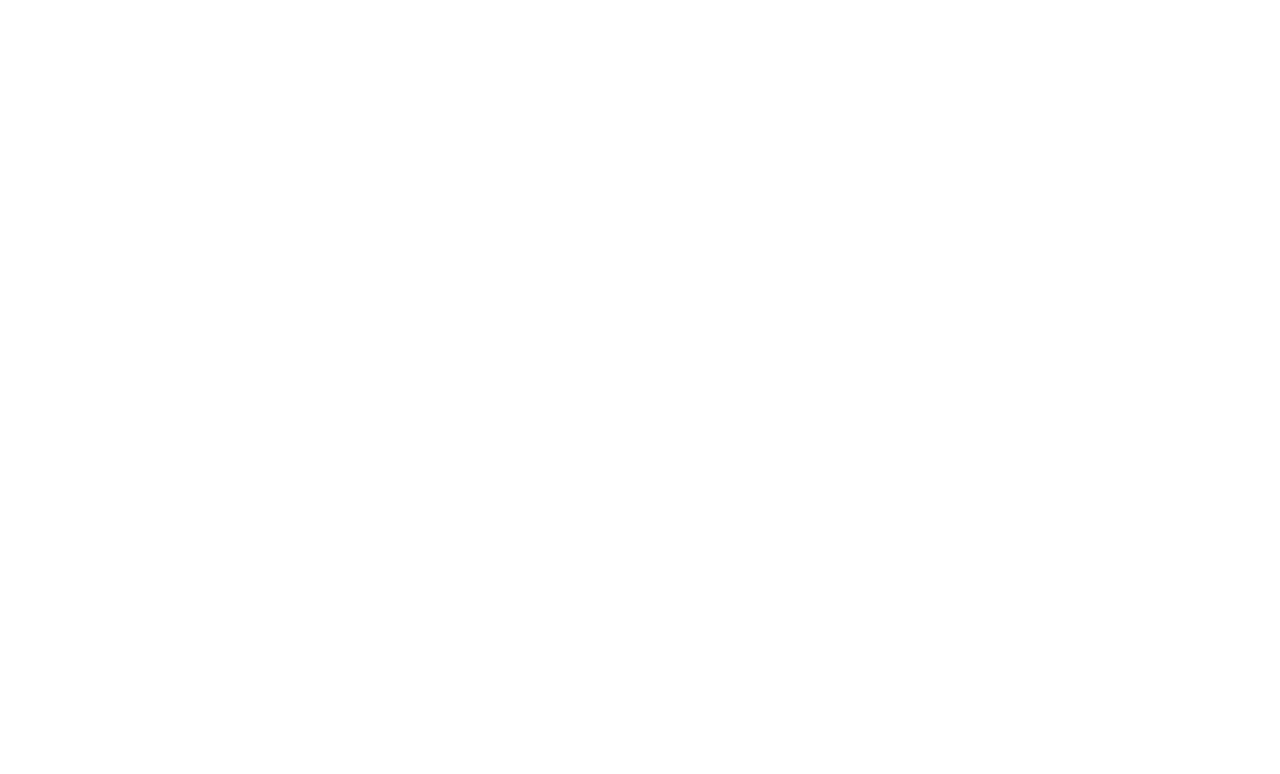
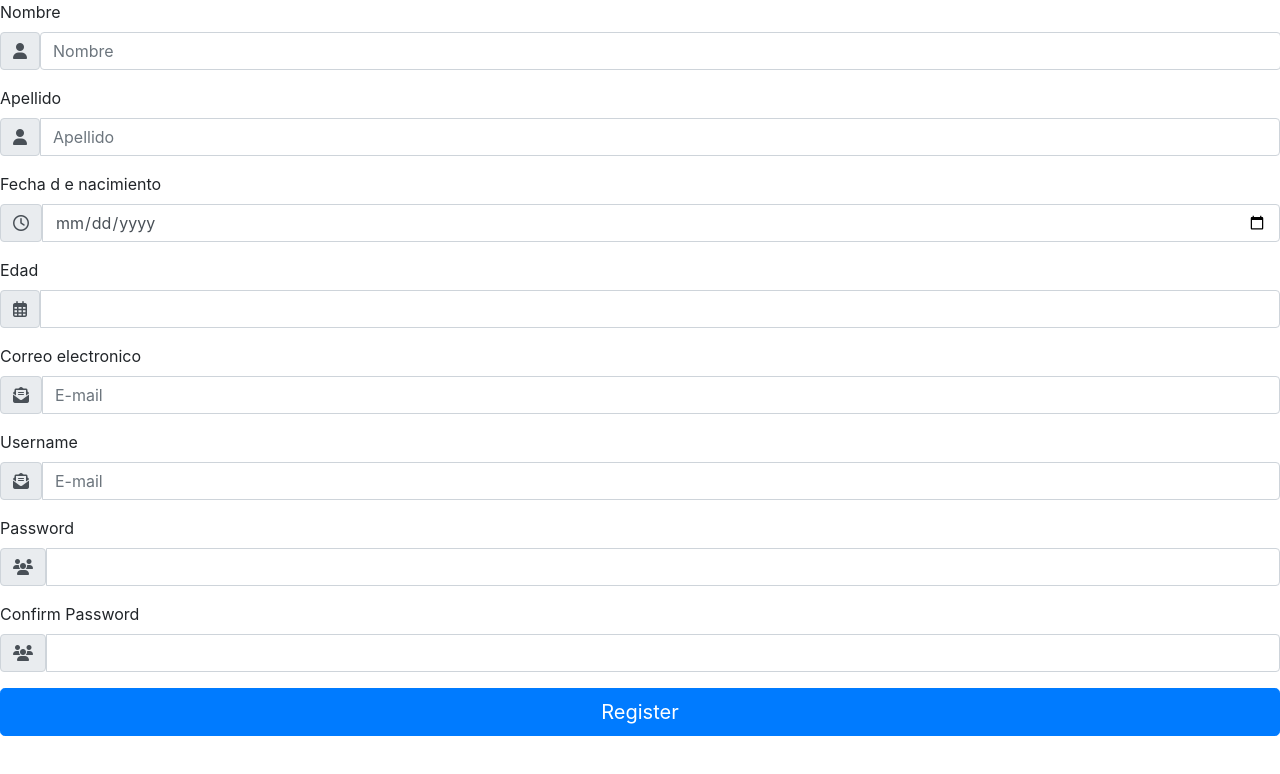
Before and after one commit to fransguitar/Servidor-HTML, a plain HTML site: page rgt_user.html in a window 1280 px wide. Drawn offline with nearby package versions, Linux system fonts and the light colour scheme.

Commit message:
registro de usuario

```diff
--- a/index.html
+++ b/index.html
@@ -25,7 +25,7 @@
       </main>
 
 
-    <script src="js/validacion.js"></script>
+
     <script src="https://kit.fontawesome.com/2c36e9b7b1.js" crossorigin="anonymous"></script>
 
   </body>
--- a/js/validacion.js
+++ b/js/validacion.js
@@ -1,3 +1,19 @@
 $(document).ready(function () {
+    var brithdate= $("#date").val();
+    var hoy = new Date();
+    var dd=0;
+    var m;
+    $("#edad").click(function (e) {
+        e.preventDefault();
+        var hoyy= hoy.getFullYear();
+        brithdate= new Date(brithdate);
+        var brithdatey= brithdate.getFullYear();
+        dd=hoyy-brithdatey;
+        m = hoy.getMonth() - brithdate.getMonth();
+        if (m < 0 || (m === 0 && hoy.getDate() < brithdate.getDate())) {
+            dd--;
+        }
+        $("#edad").val(dd);
 
+    });
 });
--- a/rgt_user.html
+++ b/rgt_user.html
@@ -0,0 +1,115 @@
+
+<!DOCTYPE html>
+<html lang="en">
+    <head>
+        <link rel="stylesheet" href="css/estilos.css">
+        <script src="https://ajax.googleapis.com/ajax/libs/jquery/3.5.1/jquery.min.js"></script>
+        <link rel="stylesheet" href="https://necolas.github.io/normalize.css/8.0.1/normalize.css">
+        <link rel="stylesheet" href="https://stackpath.bootstrapcdn.com/bootstrap/4.3.1/css/bootstrap.min.css" integrity="sha384-ggOyR0iXCbMQv3Xipma34MD+dH/1fQ784/j6cY/iJTQUOhcWr7x9JvoRxT2MZw1T" crossorigin="anonymous">
+		<title></title>
+	</head>
+	<body>
+        <main>
+            <form action="" class="formulario" id="formulario">
+                <form class="form-horizontal" method="post" action="#">
+
+                    <div class="form-group">
+                        <label for="name" class="cols-sm-2 control-label">Nombre</label>
+                        <div class="cols-sm-10">
+                        <div class="input-group-prepend">
+                          <span class="input-group-text" ><i class="fa fa-user fa" aria-hidden="true"></i></span>
+                          <input type="text" id="name" class="form-control" placeholder="Nombre" aria-label="Username" aria-describedby="addon-wrapping">
+
+                        </div>
+                        </div>
+                    </div>
+                    <div class="form-group">
+                        <label for="lastname" class="cols-sm-2 control-label">Apellido</label>
+                        <div class="cols-sm-10">
+                            <div class="input-group">
+                                <span class="input-group-text" ><i class="fa fa-user fa" aria-hidden="true"></i></span>
+                                <input type="text" id="lastname" class="form-control" placeholder="Apellido" aria-label="Username" aria-describedby="addon-wrapping">
+                            </div>
+                        </div>
+                    </div>
+
+                    <div class="form-group">
+                        <label for="date" class="cols-sm-2 control-label">Fecha d e nacimiento</label>
+                        <div class="cols-sm-10">
+                            <div class="input-group">
+                                <span class="input-group-text" ><i class="far fa-clock"></i></span>
+                                <input type="date" id="date" class="form-control">
+                            </div>
+                        </div>
+                    </div>
+
+
+                    <div class="form-group">
+                        <label for="age" class="cols-sm-2 control-label">Edad</label>
+                        <div class="cols-sm-10">
+                            <div class="input-group">
+                                <span class="input-group-text" ><i class="far fa-calendar-alt"></i></span>
+                                <input type="text" id="edad" class="form-control">
+                            </div>
+                        </div>
+                    </div>
+
+                    <div class="form-group">
+                        <label for="email" class="cols-sm-2 control-label">Correo electronico</label>
+                        <div class="cols-sm-10">
+                            <div class="input-group">
+                                <span class="input-group-text" ><i class="fas fa-envelope-open-text"></i></span>
+                                <input type="text" id="mail" class="form-control" placeholder="E-mail" aria-label="Username" aria-describedby="addon-wrapping">
+                            </div>
+                        </div>
+                    </div>
+
+                    <div class="form-group">
+                        <label for="username" class="cols-sm-2 control-label">Username</label>
+                        <div class="cols-sm-10">
+                            <div class="input-group">
+                                <span class="input-group-text" ><i class="fas fa-envelope-open-text"></i></span>
+                                <input type="text" id="mail" class="form-control" placeholder="E-mail" aria-label="Username" aria-describedby="addon-wrapping">
+                            </div>
+                        </div>
+                    </div>
+
+                    <div class="form-group">
+                        <label for="password" class="cols-sm-2 control-label">Password</label>
+                        <div class="cols-sm-10">
+                            <div class="input-group">
+                                <span class="input-group-text" ><i class="fas fa-users"></i></span>
+                                <input type="password" id="psw" class="form-control" aria-label="Username" aria-describedby="addon-wrapping">
+                            </div>
+                        </div>
+                    </div>
+
+                    <div class="form-group">
+                        <label for="confirm" class="cols-sm-2 control-label">Confirm Password</label>
+                        <div class="cols-sm-10">
+                            <div class="input-group">
+                                <span class="input-group-text" ><i class="fas fa-users"></i></span>
+                                <input type="password" id="psw2" class="form-control"  aria-label="Username" aria-describedby="addon-wrapping">
+                            </div>
+                        </div>
+                    </div>
+
+                    <div class="form-group ">
+
+                    </div>
+                    <div  class="form-group ">
+                        <button type="button" class="btn btn-primary btn-lg btn-block login-button">Register</button>
+                     </div>
+                </form>
+
+
+
+            </form>
+        </main>
+
+
+
+		<script src="js/validacion.js"></script>
+        <script src="https://kit.fontawesome.com/2c36e9b7b1.js" crossorigin="anonymous"></script>
+	</body>
+</html>
```
